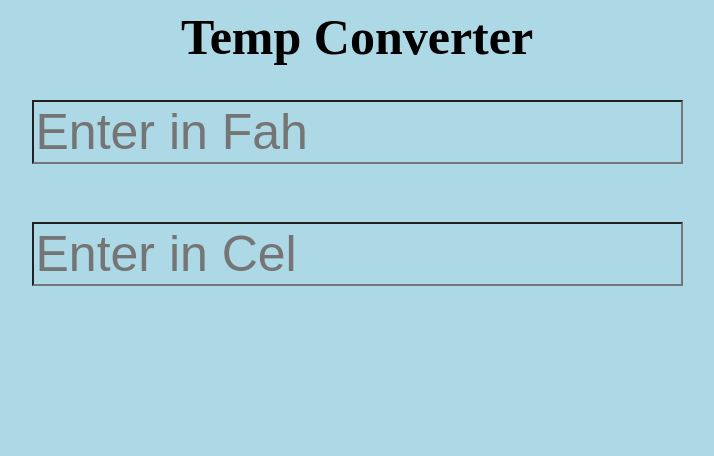
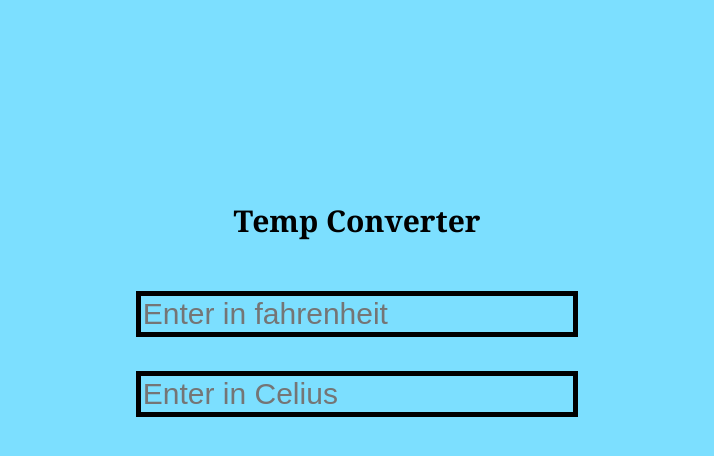
Before and after one commit to AndrooRushi/temp-converter, a plain HTML site: page index.html in a window 1280 px wide. Shown: the whole page, without its empty margins (283-997 px from the left). Drawn offline with Linux system fonts and the light colour scheme.

Commit message:
index.html

```diff
--- a/index.html
+++ b/index.html
@@ -3,8 +3,21 @@
 	<title>Temp Converter</title>
 	<style>
 		*{
-			background-color: lightblue;
-			font-size: 50px;
+			background-color: #7cdfff;
+			font-size: 30px;
+		}
+		h1{
+			margin-top: 200px;
+			font-family: "Cambria";
+		}
+		#fah{
+			border: 5px solid black;
+			width: 35%;
+			margin-top: 30px;
+		}
+		#cel{
+			border: 5px solid black;
+			width: 35%;
 		}
 	</style>
 </head>
@@ -12,14 +25,16 @@
 <body>
 
 
+
 <center>
+
 <h1>Temp Converter</h1>
 <form>
 
-<input type = "number" placeholder = "Enter in Fah" id = "fah">
+<input type = "number" placeholder = "Enter in fahrenheit" id = "fah">
 <br><br>
 
-<input type = "number" placeholder = "Enter in Cel" id = "cel">
+<input type = "number" placeholder = "Enter in Celius" id = "cel">
 
 </center>
 </form>
```
